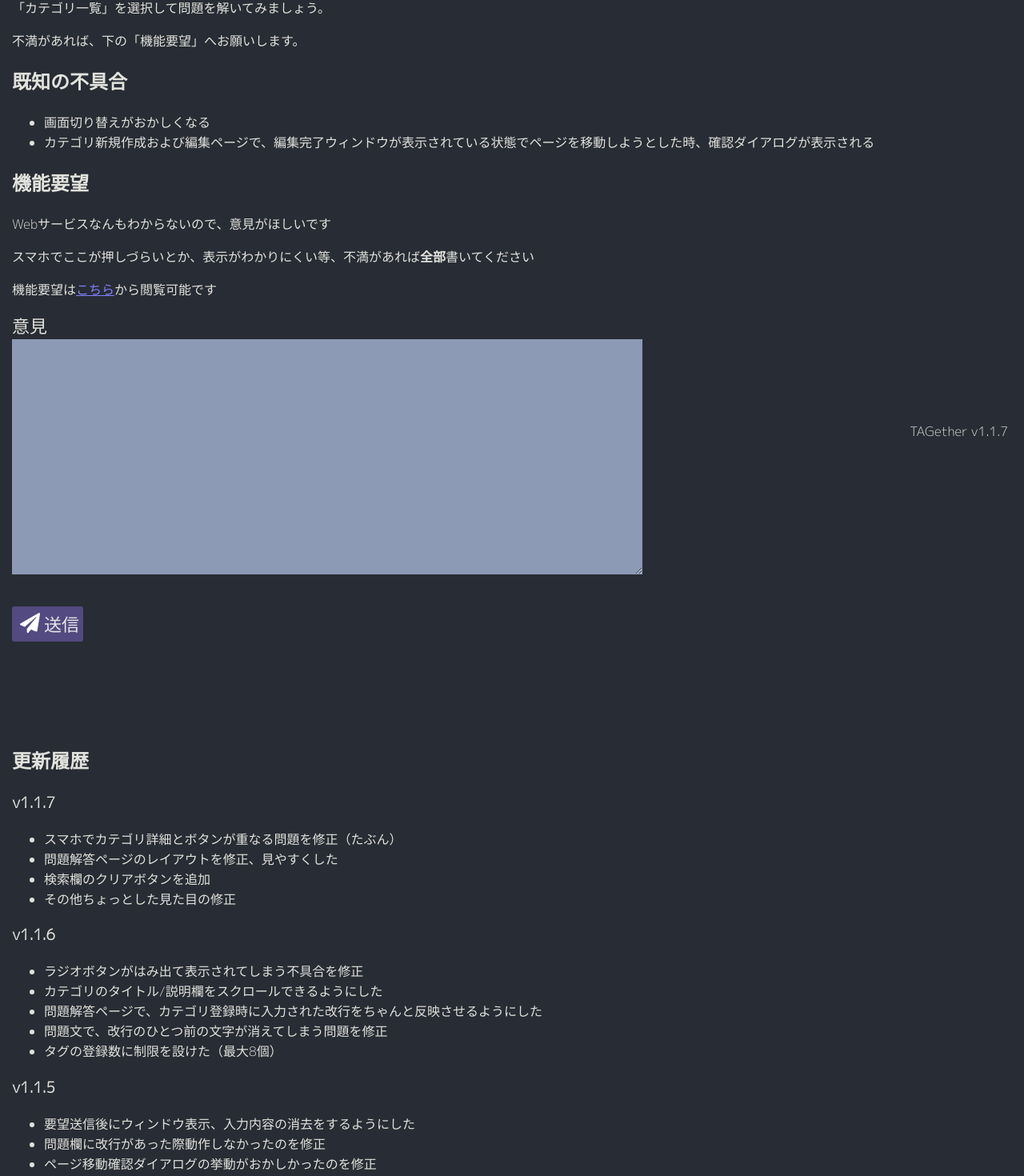
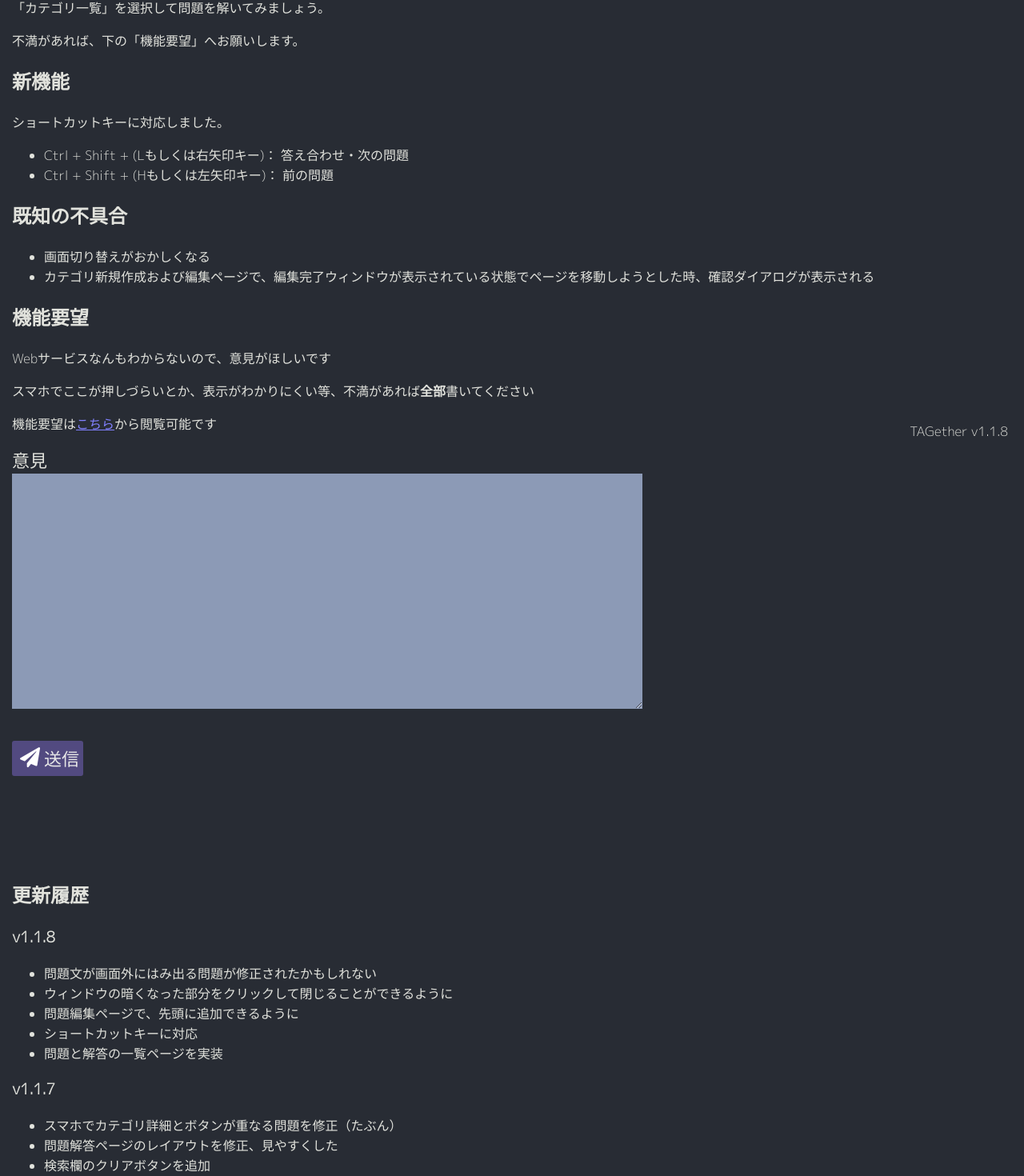
Before and after one commit to watasuke102/TAGether, a Next.js app: page / in a window 1280 px wide. Shown: the part 233-1703 px from the top of the page at 80% size. Built offline with nearby package versions, Linux system fonts and the light colour scheme.

Commit message:
release: 1.1.8

```diff
--- a/package.json
+++ b/package.json
@@ -1,6 +1,6 @@
 {
   "name": "tagether",
-  "version": "1.1.7",
+  "version": "1.1.8",
   "description": "",
   "main": "index.js",
   "scripts": {
--- a/src/pages/index.tsx
+++ b/src/pages/index.tsx
@@ -48,6 +48,13 @@ export default function index() {
       <p>「カテゴリ一覧」を選択して問題を解いてみましょう。</p>
       <p>不満があれば、下の「機能要望」へお願いします。</p>
 
+      <h2>新機能</h2>
+      <p>ショートカットキーに対応しました。</p>
+      <ul>
+        <li>Ctrl + Shift + (Lもしくは右矢印キー)： 答え合わせ・次の問題</li>
+        <li>Ctrl + Shift + (Hもしくは左矢印キー)： 前の問題</li>
+      </ul>
+
       <h2>既知の不具合</h2>
       <ul>
         <li>画面切り替えがおかしくなる</li>
@@ -71,6 +78,15 @@ export default function index() {
 
       <h2>更新履歴</h2>
 
+      <h3>v1.1.8</h3>
+      <ul>
+        <li>問題文が画面外にはみ出る問題が修正されたかもしれない</li>
+        <li>ウィンドウの暗くなった部分をクリックして閉じることができるように</li>
+        <li>問題編集ページで、先頭に追加できるように</li>
+        <li>ショートカットキーに対応</li>
+        <li>問題と解答の一覧ページを実装</li>
+      </ul>
+
       <h3>v1.1.7</h3>
       <ul>
         <li>スマホでカテゴリ詳細とボタンが重なる問題を修正（たぶん）</li>
@@ -88,20 +104,13 @@ export default function index() {
         <li>タグの登録数に制限を設けた（最大8個）</li>
       </ul>
 
-      <h3>v1.1.5</h3>
-      <ul>
-        <li>要望送信後にウィンドウ表示、入力内容の消去をするようにした</li>
-        <li>問題欄に改行があった際動作しなかったのを修正</li>
-        <li>ページ移動確認ダイアログの挙動がおかしかったのを修正</li>
-      </ul>
-
       <p>
         以前のリリースは
         <a href='https://github.com/watasuke102/TAGether/releases'>こちら</a>
         から確認可能です。
       </p>
 
-      <p className={css.version}>TAGether v1.1.7</p>
+      <p className={css.version}>TAGether v1.1.8</p>
 
       <Modal {...modalData} />
     </div>
```
